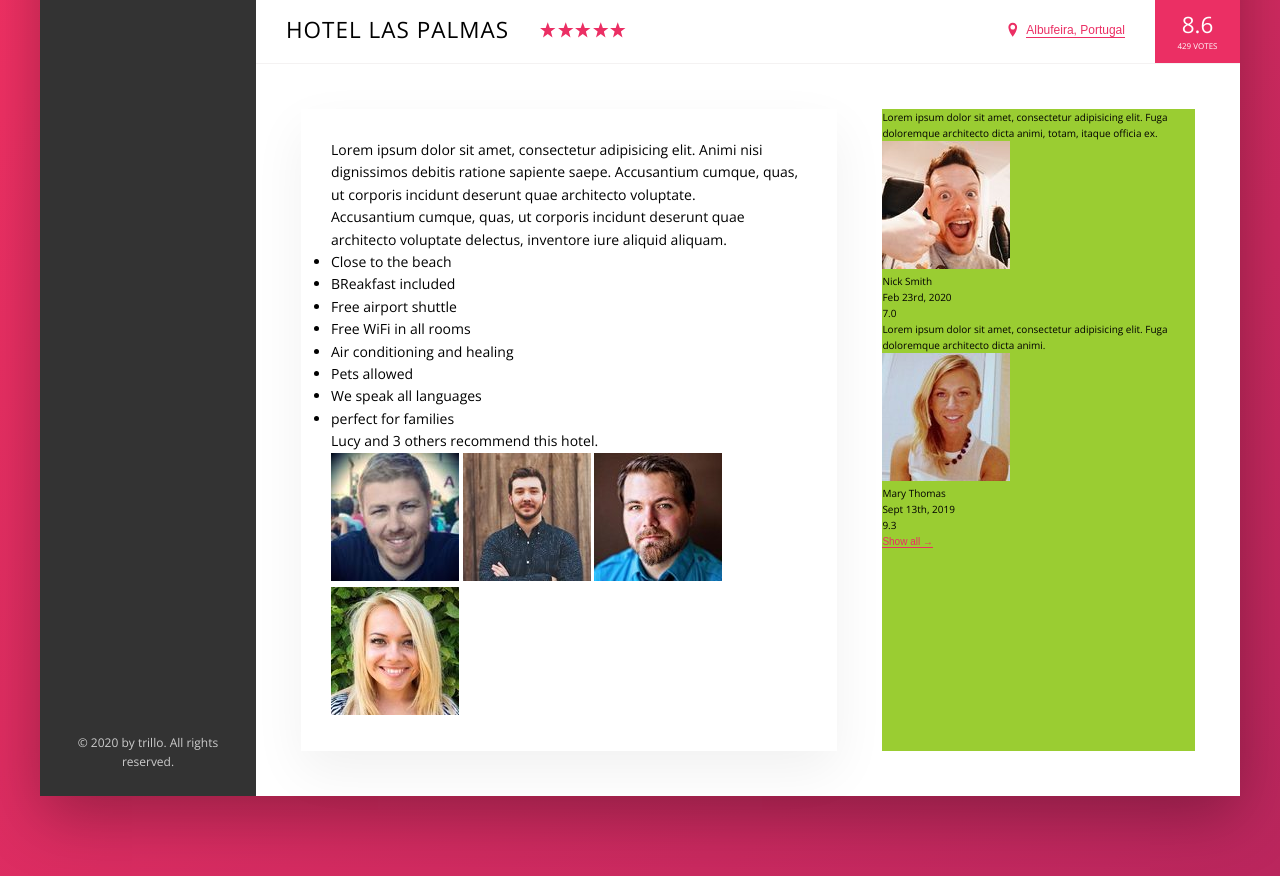
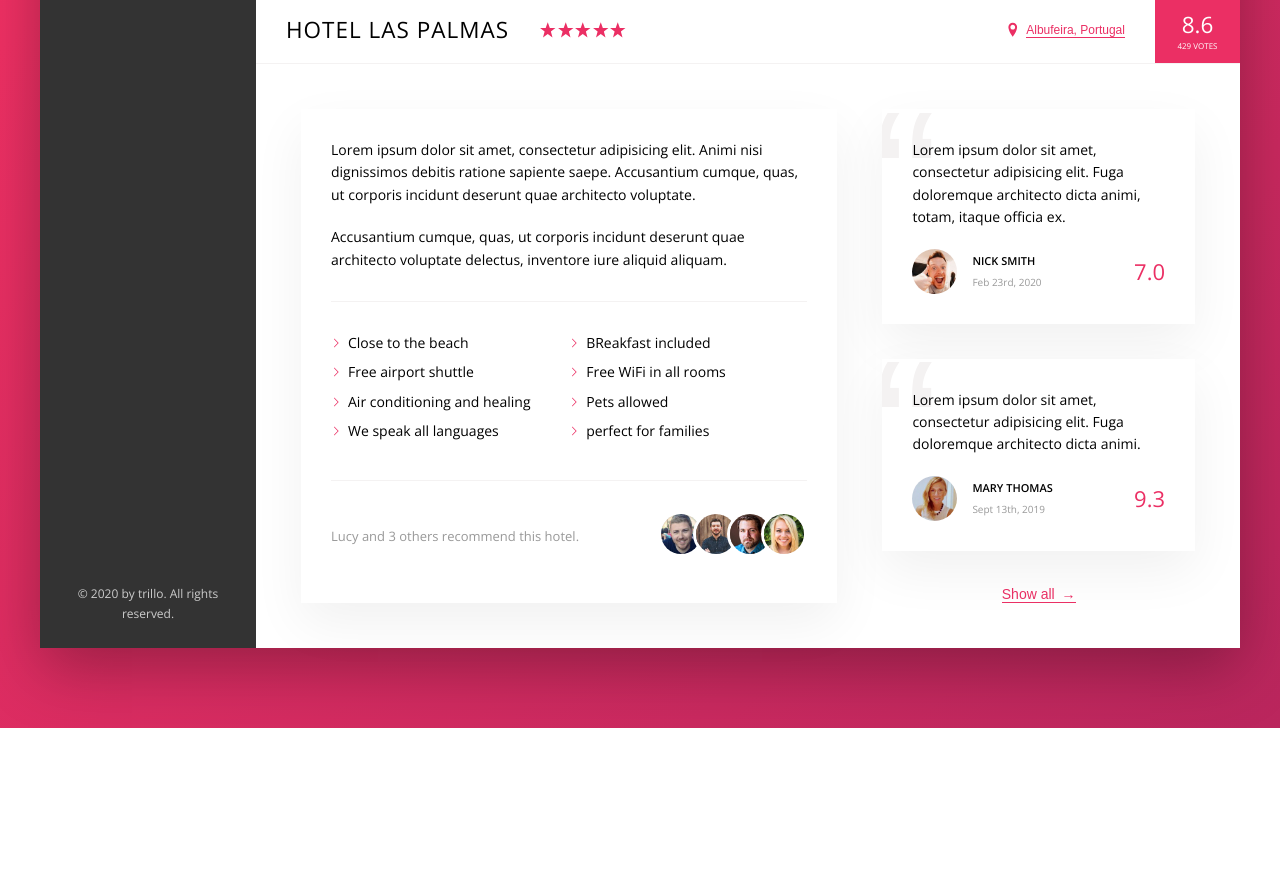
Before and after one commit to darkside550/Trillo, a website: page index.html in a window 1280 px wide. Shown: the part 538-1414 px from the top of the page. After the commit the page ends 1266 px from the top, so only its background shows below. Drawn offline with nearby package versions, Linux system fonts and the light colour scheme.

Commit message:
added before class for block quote effect in user reviews

```diff
--- a/sass/_components.scss
+++ b/sass/_components.scss
@@ -303,8 +303,17 @@
     cursor: pointer;
     transition: all .2s;
 
+    & span{
+        margin-left: 3px;
+        transition: margin-left .2s;
+    }
+
     &:hover{
         color: var(--color-grey-dark-1);
+
+        span{
+            margin-left: 8px;
+        }
     }
 
     &:focus{
@@ -331,3 +340,150 @@
         box-shadow: none;
     }
 }
+
+///////////////////////////
+// PARAGRAPH
+//////////////////////////////
+.paragraph:not(:last-of-type){
+    margin-bottom: 2rem;
+}
+
+
+///////////////////////////
+// LIST
+//////////////////////////////
+.list{
+    list-style: none;
+    margin: 3rem 0;
+    padding: 3rem 0;
+    border-top: var(--line);
+    border-bottom: var(--line);
+
+    display: flex;
+    flex-wrap: wrap;
+
+    &__item{
+        flex: 0 0 50%;
+        margin-bottom: .7rem;
+    }
+
+    &__item::before{
+        content: "";
+        display: inline-block;
+        height: 1rem;
+        width: 1rem;
+        margin-right: .7rem;
+
+        // Older Browsers
+        // background-image: url(../img/chevron-thin-right.svg);
+        // background-size: cover;
+
+        // New Browsers
+        background-color: var(--color-primary);
+        -webkit-mask-image: url(../img/chevron-thin-right.svg);
+        -webkit-mask-size: cover ;
+        mask-image: url(../img/chevron-thin-right.svg);
+        mask-size: cover ;
+    }
+}
+
+///////////////////////////
+// RECOMMEND
+//////////////////////////////
+
+.recommend{
+    font-size: 1.3rem;
+    color: var(--color-grey-dark-3);
+
+    display: flex;
+    align-items: center;
+
+    display: flex;
+
+    &__count{
+        margin-right: auto;
+    }
+
+    &__friends{
+
+    }
+
+    &__photo{
+        box-sizing: content-box;
+        height: 4rem;
+        width: 4rem;
+        border-radius: 50%;
+        border: 3px solid #fff;
+
+        &:not(:last-child){
+            margin-right: -1.5rem;
+        }
+    }
+}
+
+///////////////////////////
+// REVIEW
+//////////////////////////////
+
+.review{
+
+    background-color: #fff;
+    box-shadow: var(--shadow-light);
+    padding: 3rem;
+    margin-bottom: 3.5rem;
+    position: relative;
+    overflow: hidden;
+
+    &__text{
+        margin-bottom: 2rem;
+        z-index: 10; // For the overlapping double quotes
+        position: relative;
+    }
+
+    &__user{
+        display: flex;
+        align-items: center;
+    }
+
+    &__photo{
+        height: 4.5rem;
+        width: 4.5rem;
+        border-radius: 50%;
+        margin-right: 1.5rem;
+    }
+
+    &__user-box{
+        margin-right: auto;
+    }
+
+    &__user-name{
+        font-size: 1.1rem;
+        font-weight: 600;
+        text-transform: uppercase;
+        margin-bottom: .4rem;
+    }
+
+    &__user-date{
+        font-size: 1rem;
+        color: var(--color-grey-dark-3);
+    }
+
+    &__rating{
+        color: var(--color-primary);
+        font-size: 2.2rem;
+        font-weight: 300;
+    }
+
+    &::before{
+        content: "\201C"; // ISO number for "" (speacial character / entity)
+        position: absolute;
+        top: -2.75rem;
+        left: -1rem;
+        line-height: 1;
+        font-size: 20rem;
+        color: var(--color-grey-light-2);
+        font-family: sans-serif;
+        z-index: 1;
+    }
+
+}
```
Also changed, not shown: css/style.css.
